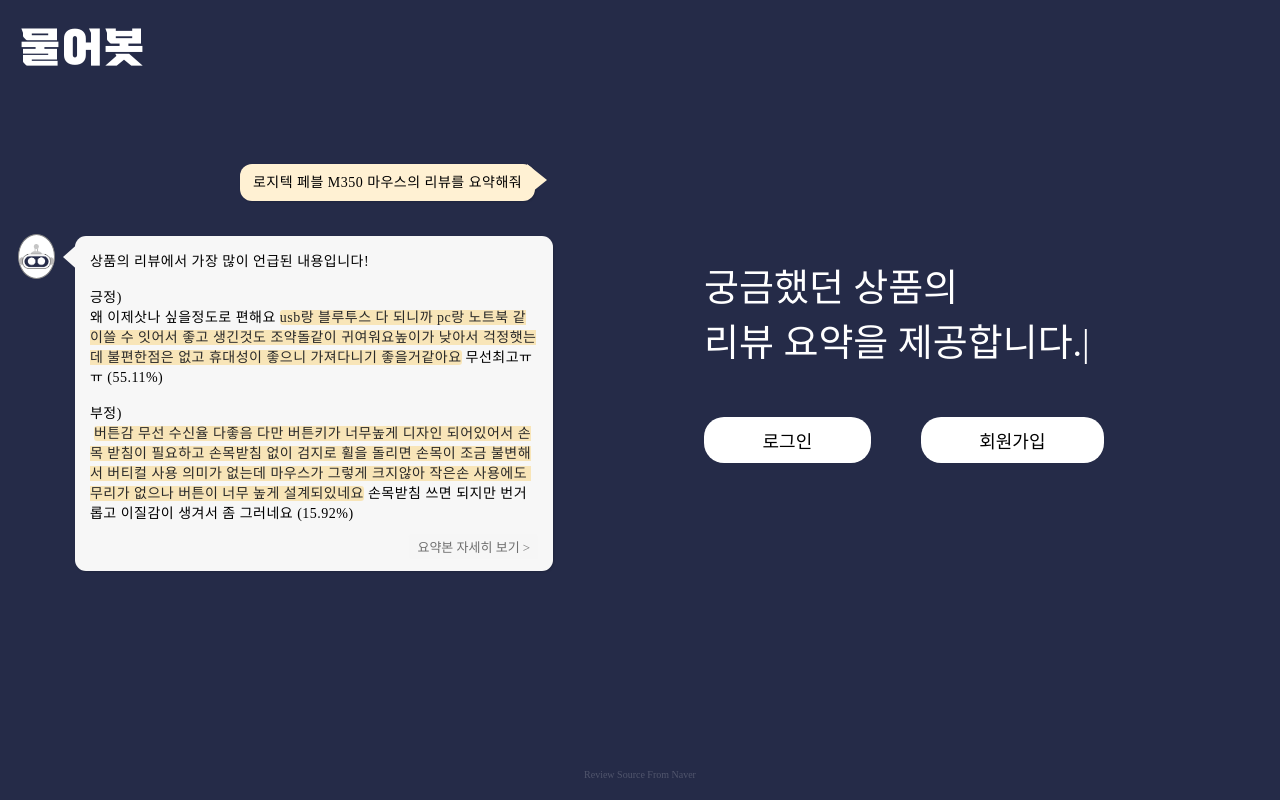
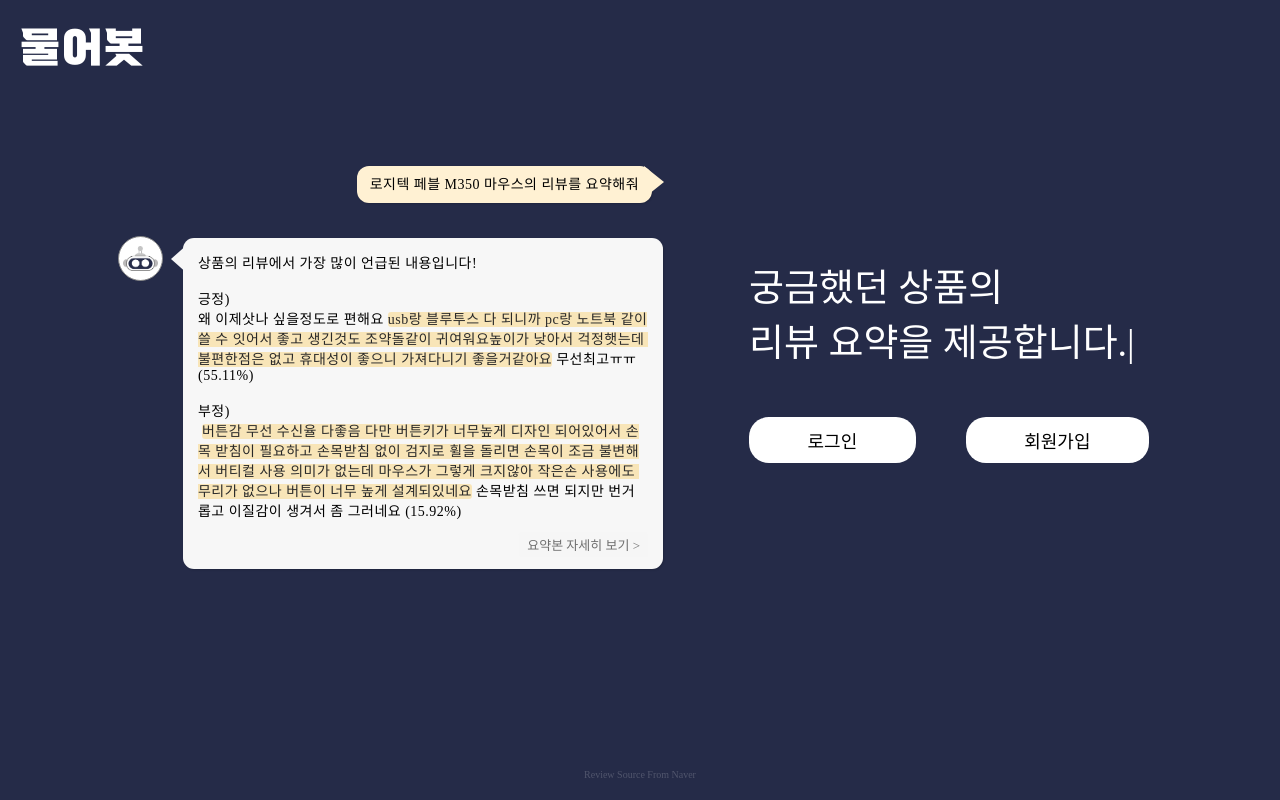
Before and after one commit to hanseongbugi/MURERbot, a React (Create React App) app in the folder murerbot/: page / in a window 1280 px wide. Built offline with nearby package versions, Linux system fonts and the light colour scheme; a web font is replaced by a local one.

Commit message:
intro이미지 위치 조정

```diff
--- a/murerbot/src/css/intro.css
+++ b/murerbot/src/css/intro.css
@@ -47,6 +47,7 @@ body {
     width:55%;
     height:auto;
     overflow: hidden;
+    margin-left: 100px;
 }
 .intro_content_col{
     display: flex;
@@ -104,6 +105,7 @@ body {
 }
 .intro_chat_image{
     width:80%;
+    min-width: 580px;
 }
 .summary_img_box{
     display: flex;
```
